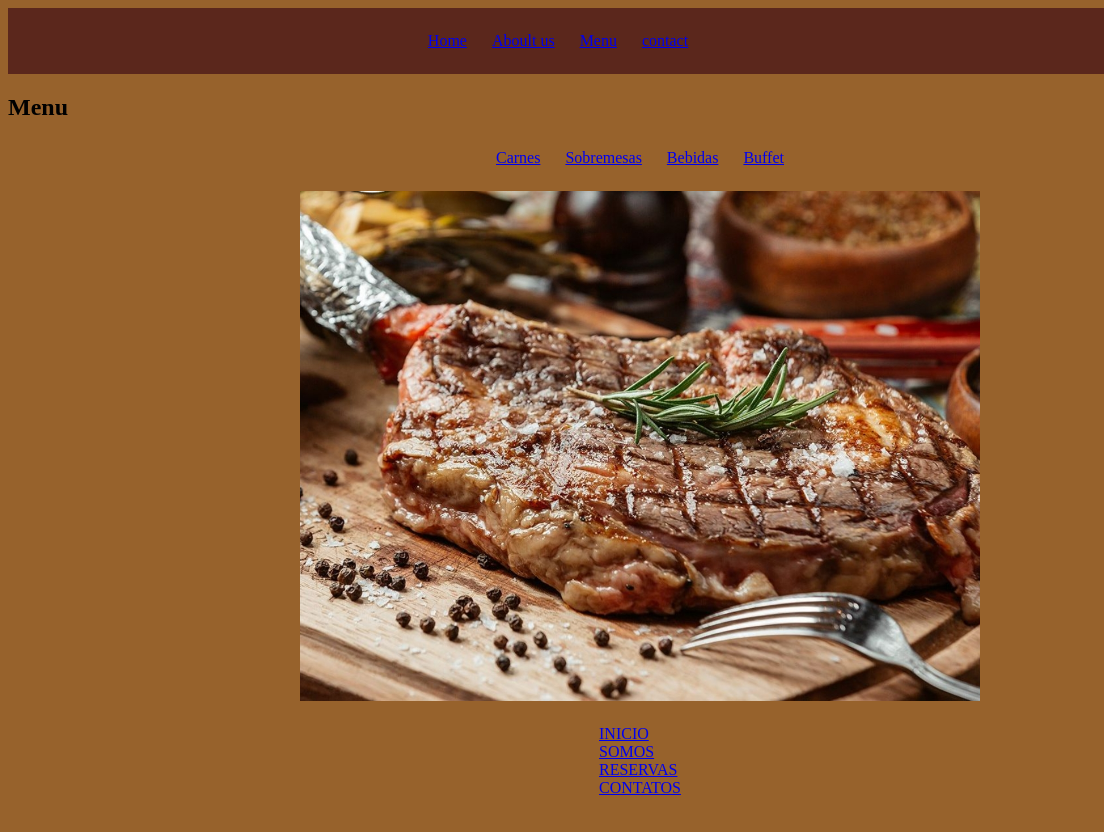
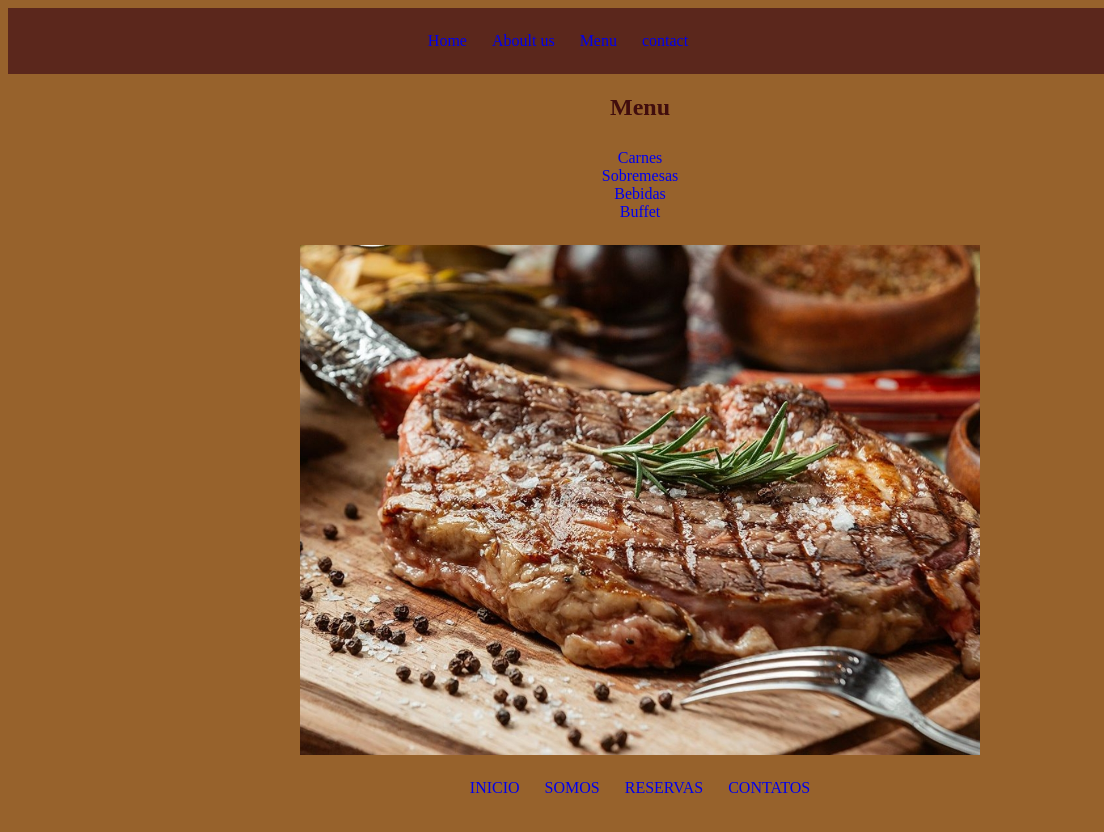
Before and after one commit to codeyourway-bootcamp/tigers-institucional, a plain HTML site: page menu.html in a window 1280 px wide. Shown: the full height of the page, 0-1104 px from the left. Drawn offline with Linux system fonts and the light colour scheme.

Commit message:
wip creating menu.

```diff
--- a/menu.html
+++ b/menu.html
@@ -29,11 +29,11 @@
       <h1>Menu</h1>
       <div>
         <nav >
-          <ul class="nav-menu">
-            <li><a href="./meat.html">Carnes</a></li>
-            <li><a href="./desserts.html">Sobremesas</a></li>
-            <li><a href="./drinks.html">Bebidas</a></li>
-            <li><a href="./buffet.html">Buffet</a></li>
+          <ul>
+            <li class="nav-menu"><a href="./meat.html">Carnes</a></li>
+            <li class="nav-menu"><a href="./desserts.html">Sobremesas</a></li>
+            <li class="nav-menu"><a href="./drinks.html">Bebidas</a></li>
+            <li class="nav-menu"><a href="./buffet.html">Buffet</a></li>
           </ul>
         </nav>
       </div>
@@ -52,8 +52,8 @@
     </section>
     <section>
       <!--navegacao interna.-->
-      <nav class="nav-input2">
-        <ul>
+      <nav>
+        <ul class="nav-input2">
           <li><a href="./index.html">INICIO</a></li>
           <li><a href="./aboult us.html">SOMOS</a></li>
           <li>
--- a/styles.css
+++ b/styles.css
@@ -9,10 +9,24 @@ html {
   flex-flow: wrap;
   background: rgba(75, 24, 24, 0.781);
 }
+h1{
+  display: flex;
+  justify-content: center;
+  align-items: center;
+  color: rgb(65, 13, 13);
+}
+a{
+  list-style: none;
+  text-decoration: none;
+  border: 2px;
+  border-radius: 8px;
+
+}
 .nav-input{
   display: flex;
   justify-content: center;
   text-decoration: none;
+  color: white;
   list-style: none;
   gap: 25px;
 }
```
